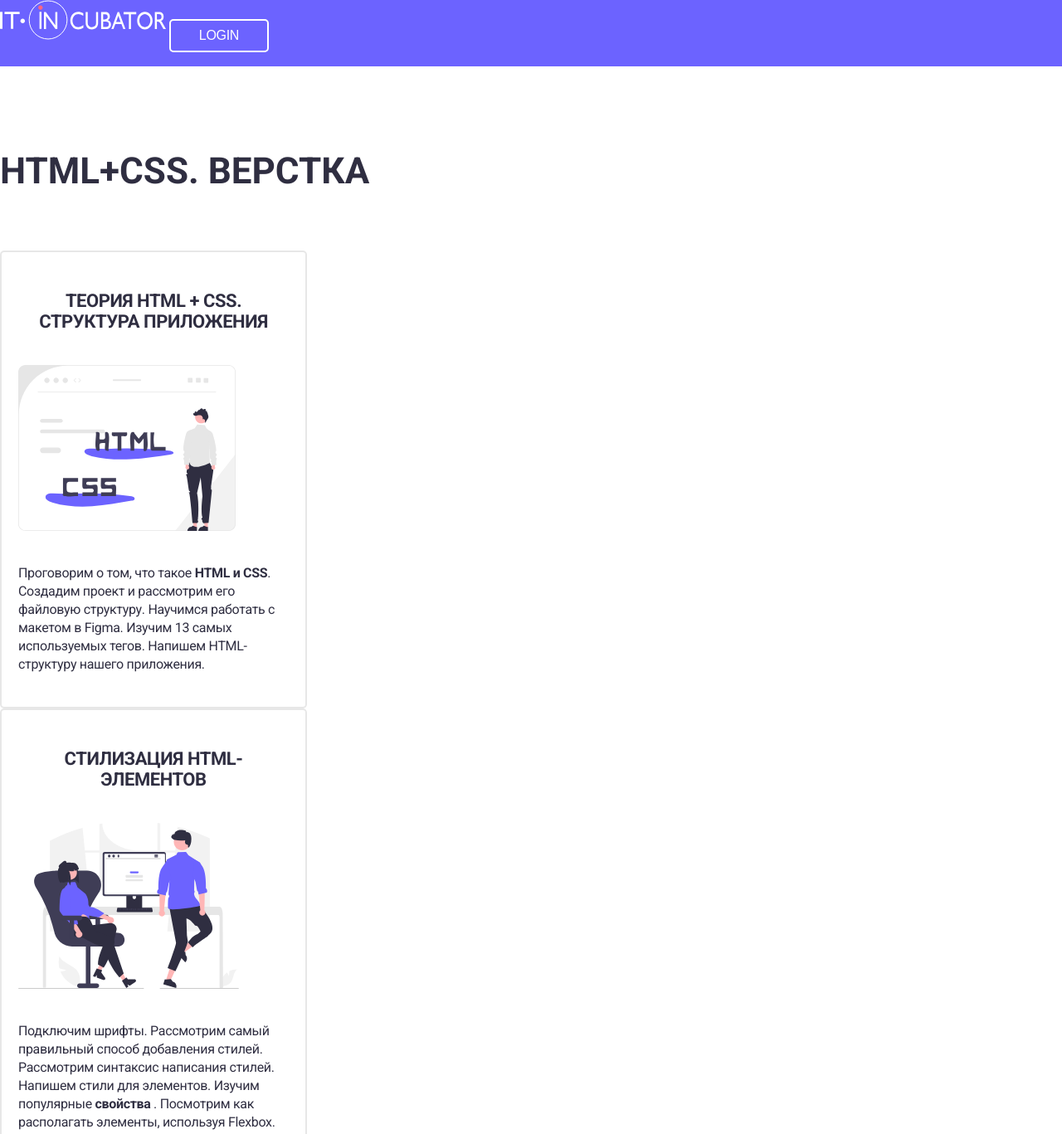
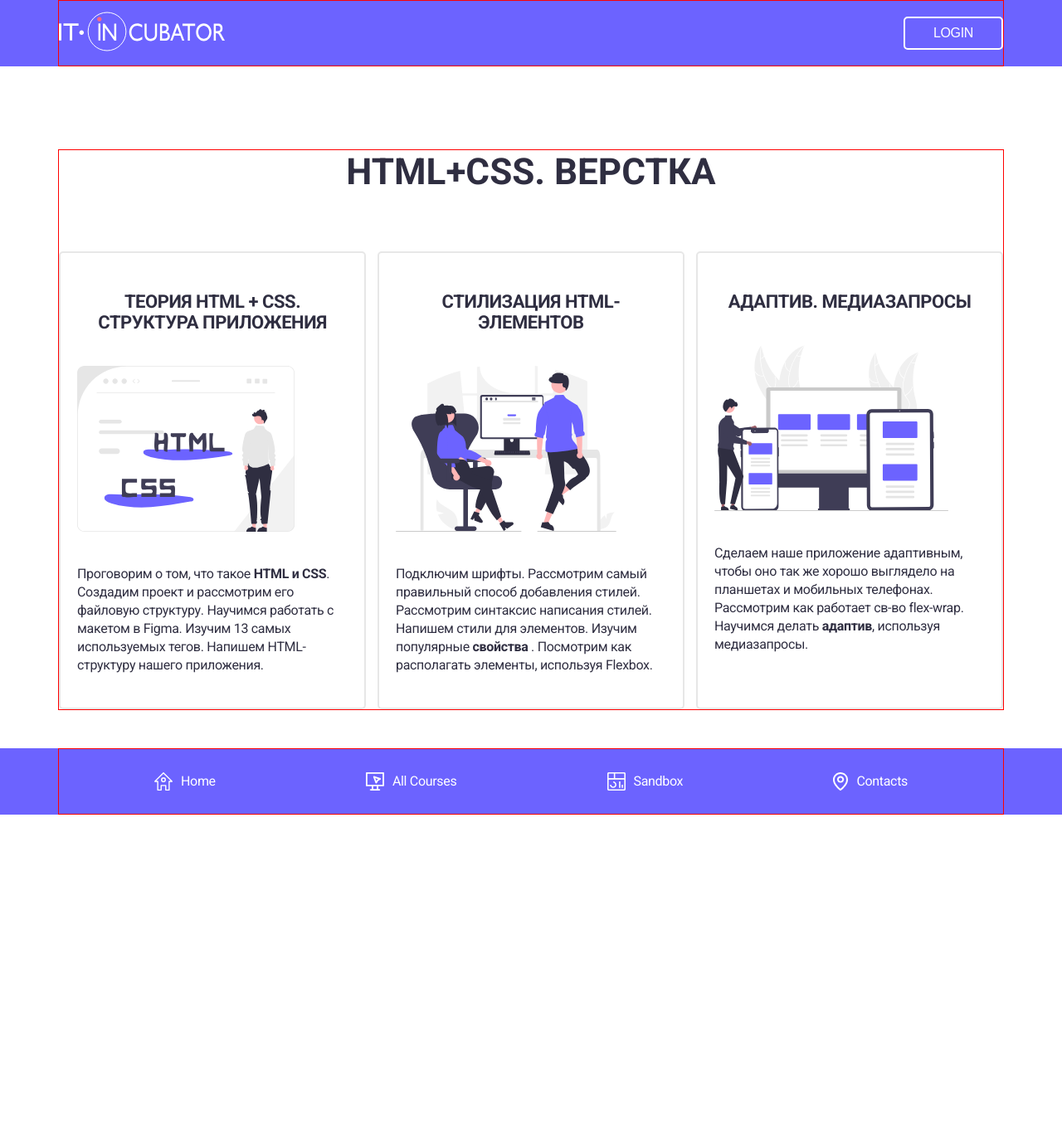
Before and after one commit to SHEENSHEELLA/HTML-and-CSS-layout, a plain HTML site: page index.html in a window 1280 px wide. Shown: the top 1367 px of the page at 83% size. After the commit the page ends 982 px from the top, so only its background shows below. Drawn offline with Linux system fonts and the light colour scheme.

Commit message:
Work with styles for desktop

```diff
--- a/index.html
+++ b/index.html
@@ -14,21 +14,31 @@
   </head>
   <body>
     <header>
+      <div class="container">
+        <div class="header-wrapper">
           <a href="">
             <img src="./assets/img/logo.svg" alt="logo" />
           </a>
           <button class="btn">login</button>
+        </div>
+      </div>
     </header>
     <section class="main-section">
+      <div class="container">
         <h1>html+css. верстка</h1>
+        <div class="cards-wrapper">
           <div class="card">
             <h2 class="card-title">теория html + css. Структура приложения</h2>
-        <img class="card-img" src="./assets/img/img-1.svg" alt="theory html" />
+            <img
+              class="card-img"
+              src="./assets/img/img-1.svg"
+              alt="theory html"
+            />
             <p class="card-text">
-          Проговорим о том, что такое <span>HTML и CSS</span>. Создадим проект и
-          рассмотрим его файловую структуру. Научимся работать с макетом в
-          Figma. Изучим 13 самых используемых тегов. Напишем HTML-структуру
-          нашего приложения.
+              Проговорим о том, что такое <span>HTML и CSS</span>. Создадим
+              проект и рассмотрим его файловую структуру. Научимся работать с
+              макетом в Figma. Изучим 13 самых используемых тегов. Напишем
+              HTML-структуру нашего приложения.
             </p>
           </div>
 
@@ -55,21 +65,27 @@
               alt="media queries"
             />
             <p class="card-text">
-          Сделаем наше приложение адаптивным, чтобы оно так же хорошо выглядело
-          на планшетах и мобильных телефонах. Рассмотрим как работает св-во
-          flex-wrap. Научимся делать <span>адаптив</span>, используя
-          медиазапросыне
+              Сделаем наше приложение адаптивным, чтобы оно так же хорошо
+              выглядело на планшетах и мобильных телефонах. Рассмотрим как
+              работает св-во flex-wrap. Научимся делать <span>адаптив</span>,
+              используя медиазапросы.
             </p>
+          </div>
+        </div>
       </div>
     </section>
     <footer>
-      <ul>
+      <div class="container">
+        <ul class="footer-links">
           <li>
-          <a href=""><img src="./assets/img/home-icon.svg" alt="icon" />Home</a>
+            <a href=""
+              ><img src="./assets/img/home-icon.svg" alt="icon" />Home</a
+            >
           </li>
           <li>
             <a href=""
-            ><img src="./assets/img/computer-icon.svg" alt="icon" />All Courses
+              ><img src="./assets/img/computer-icon.svg" alt="icon" />All
+              Courses
             </a>
           </li>
           <li>
@@ -86,6 +102,7 @@
             >
           </li>
         </ul>
+      </div>
     </footer>
   </body>
 </html>
--- a/style.css
+++ b/style.css
@@ -16,6 +16,24 @@ footer {
 
 a {
   text-decoration: none;
+}
+
+ul {
+  list-style: none;
+}
+
+.container {
+  border: 1px solid red;
+  margin: 0 auto;
+  width: 1140px;
+  height: 100%;
+}
+
+.header-wrapper {
+  display: flex;
+  justify-content: space-between;
+  align-items: center;
+  height: 100%;
 }
 
 .btn {
@@ -42,6 +60,12 @@ h1 {
   text-transform: uppercase;
   color: #2f2e41;
   margin-bottom: 70px;
+  text-align: center;
+}
+
+.cards-wrapper {
+  display: flex;
+  justify-content: space-between;
 }
 
 .card {
@@ -79,6 +103,18 @@ h1 {
   font-weight: 700;
 }
 
+.footer-links {
+  display: flex;
+  padding: 0 100px;
+  height: 100%;
+  justify-content: space-between;
+  align-items: center;
+}
+
+.footer-links li {
+  padding: 8px 15px;
+}
+
 footer a {
   font-weight: 400;
   font-size: 16px;
@@ -86,4 +122,7 @@ footer a {
   letter-spacing: -0.02em;
   text-transform: capitalize;
   color: #fff;
+  display: flex;
+  align-items: center;
+  gap: 10px;
 }
```
Lines whose indentation alone changed are shown as unchanged.
